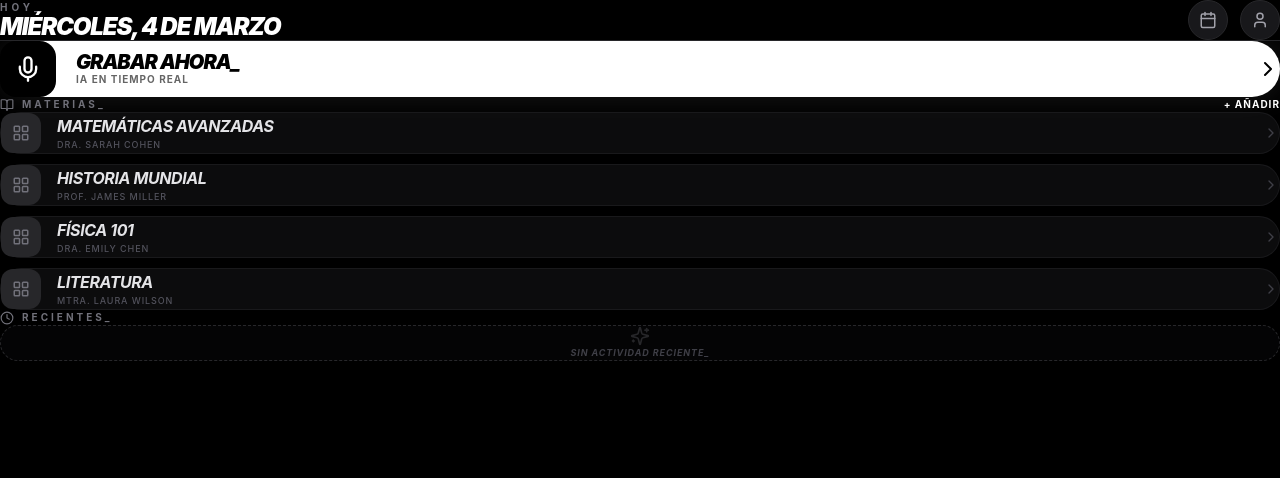
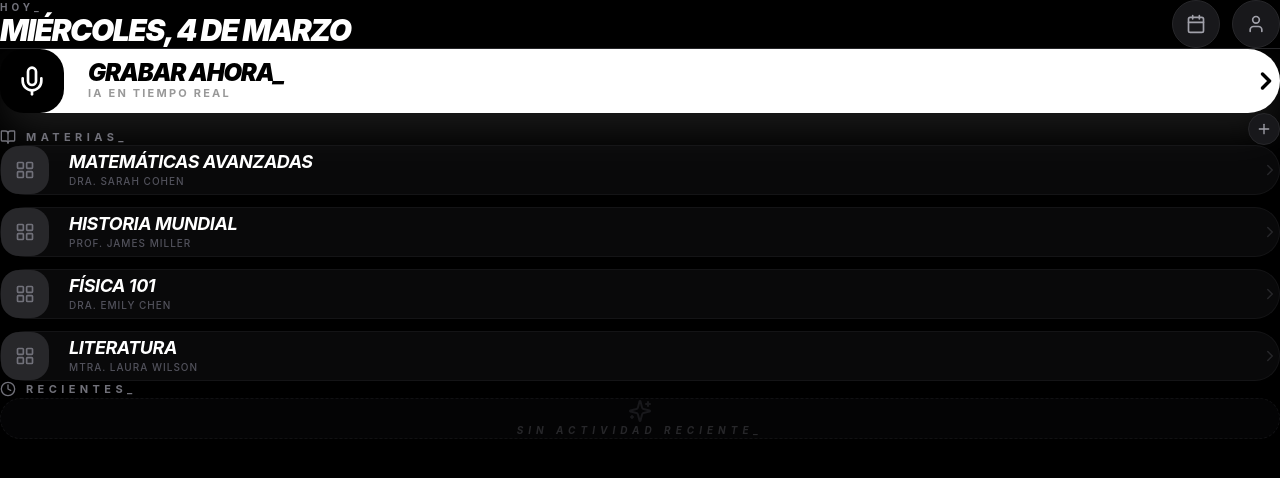
Before and after one commit to ekbfjefbfb/kiis, a React (Vite) app: page /dashboard in a window 1280 px wide. Shown: the top 478 px of the page. Built offline with nearby package versions, Linux system fonts and the light colour scheme; no server answers.

Commit message:
design: final ultra-minimalist engineering overhaul for dashboard, class detail and pwa manifest

```diff
--- a/src/app/pages/Dashboard.tsx
+++ b/src/app/pages/Dashboard.tsx
@@ -1,10 +1,9 @@
 import { useState } from "react";
 import { useNavigate } from "react-router";
 import {
-  Mic, Plus, Calendar, User, ChevronRight,
-  BookOpen, Sparkles, Clock, LayoutGrid
+  Mic, Calendar, User, ChevronRight,
+  BookOpen, Sparkles, Clock, LayoutGrid, Plus
 } from "lucide-react";
-import { motion } from "motion/react";
 import { CLASSES } from "../data/mock";
 import AddClassModal from "../components/AddClassModal";
 
@@ -21,89 +20,89 @@ export default function Dashboard() {
   return (
     <div className="min-h-screen w-full bg-black text-white font-sans flex flex-col pb-10" style={{ backgroundColor: '#000000' }}>
       {/* Header Minimalista - Jerarquía Nivel 1 */}
-      <header className="px-6 pt-14 pb-6 flex justify-between items-start sticky top-0 bg-black/80 backdrop-blur-md z-30">
+      <header className="px-6 pt-14 pb-8 flex justify-between items-start sticky top-0 bg-black/90 backdrop-blur-xl z-30">
         <div className="space-y-1">
           <p className="text-[10px] font-bold tracking-[0.4em] text-zinc-500 uppercase">Hoy_</p>
-          <h1 className="text-2xl font-black italic tracking-tighter uppercase leading-none">
+          <h1 className="text-3xl font-black italic tracking-tighter uppercase leading-none">
             {today}
           </h1>
         </div>
         <div className="flex gap-3">
-          <button onClick={() => navigate("/calendar")} className="w-10 h-10 rounded-full bg-zinc-900 border border-zinc-800 flex items-center justify-center active:scale-90 transition-all">
-            <Calendar size={18} className="text-zinc-400" />
+          <button onClick={() => navigate("/calendar")} className="w-12 h-12 rounded-full bg-zinc-900 border border-zinc-800 flex items-center justify-center active:scale-90 transition-all">
+            <Calendar size={20} className="text-zinc-400" />
           </button>
-          <button onClick={() => navigate("/profile")} className="w-10 h-10 rounded-full bg-zinc-900 border border-zinc-800 flex items-center justify-center active:scale-90 transition-all">
-            <User size={18} className="text-zinc-400" />
+          <button onClick={() => navigate("/profile")} className="w-12 h-12 rounded-full bg-zinc-900 border border-zinc-800 flex items-center justify-center active:scale-90 transition-all">
+            <User size={20} className="text-zinc-400" />
           </button>
         </div>
       </header>
 
-      <main className="flex-1 px-6 space-y-10">
+      <main className="flex-1 px-6 space-y-12">
         {/* Acción Principal - Jerarquía Nivel 2 */}
         <section>
           <button
             onClick={() => navigate("/live")}
-            className="w-full bg-white text-black p-6 rounded-[32px] flex items-center justify-between group active:scale-[0.98] transition-all shadow-[0_0_30px_rgba(255,255,255,0.1)]"
+            className="w-full bg-white text-black p-8 rounded-[40px] flex items-center justify-between group active:scale-[0.98] transition-all shadow-[0_20px_40px_rgba(255,255,255,0.1)]"
           >
-            <div className="flex items-center gap-5">
-              <div className="w-14 h-14 rounded-2xl bg-black flex items-center justify-center">
-                <Mic size={28} className="text-white" />
+            <div className="flex items-center gap-6">
+              <div className="w-16 h-16 rounded-[24px] bg-black flex items-center justify-center">
+                <Mic size={32} className="text-white" />
               </div>
               <div className="text-left">
-                <h2 className="text-xl font-black italic uppercase tracking-tighter leading-none">Grabar Ahora_</h2>
-                <p className="text-[10px] font-bold uppercase tracking-widest opacity-60 mt-1">IA en tiempo real</p>
+                <h2 className="text-2xl font-black italic uppercase tracking-tighter leading-none">Grabar Ahora_</h2>
+                <p className="text-[11px] font-bold uppercase tracking-[0.2em] opacity-40 mt-1.5">IA en tiempo real</p>
               </div>
             </div>
-            <ChevronRight size={24} />
+            <ChevronRight size={28} strokeWidth={3} />
           </button>
         </section>
 
         {/* Lista de Materias - Jerarquía Nivel 3 */}
-        <section className="space-y-4">
+        <section className="space-y-6">
           <div className="flex justify-between items-end px-2">
-            <div className="flex items-center gap-2 text-zinc-500">
-              <BookOpen size={14} />
-              <span className="text-[10px] font-bold uppercase tracking-[0.3em]">Materias_</span>
+            <div className="flex items-center gap-2.5 text-zinc-500">
+              <BookOpen size={16} />
+              <span className="text-[11px] font-bold uppercase tracking-[0.4em]">Materias_</span>
             </div>
             <button
               onClick={() => setShowAddClass(true)}
-              className="text-[10px] font-bold uppercase tracking-widest text-white/40 hover:text-white transition-colors"
+              className="w-8 h-8 rounded-full bg-zinc-900 border border-zinc-800 flex items-center justify-center active:scale-90 transition-all"
             >
-              + Añadir
+              <Plus size={16} className="text-zinc-400" />
             </button>
           </div>
 
-          <div className="grid grid-cols-1 gap-2.5">
+          <div className="grid grid-cols-1 gap-3">
             {CLASSES.map((cls) => (
               <button
                 key={cls.id}
                 onClick={() => navigate(`/class/${cls.id}`)}
-                className="w-full bg-zinc-900/50 border border-zinc-800/50 p-5 rounded-[24px] flex items-center justify-between group active:bg-zinc-800 transition-all"
+                className="w-full bg-zinc-900/40 border border-zinc-800/40 p-6 rounded-[32px] flex items-center justify-between group active:bg-zinc-800 transition-all"
               >
-                <div className="flex items-center gap-4">
-                  <div className="w-10 h-10 rounded-xl bg-zinc-800 flex items-center justify-center group-active:bg-zinc-700">
-                    <LayoutGrid size={18} className="text-zinc-500" />
+                <div className="flex items-center gap-5">
+                  <div className="w-12 h-12 rounded-[18px] bg-zinc-800 flex items-center justify-center group-active:bg-zinc-700">
+                    <LayoutGrid size={20} className="text-zinc-500" />
                   </div>
                   <div className="text-left">
-                    <h3 className="font-bold uppercase italic tracking-tight text-zinc-200">{cls.name}</h3>
-                    <p className="text-[9px] font-medium text-zinc-600 uppercase tracking-widest mt-0.5">{cls.professor}</p>
+                    <h3 className="text-lg font-bold uppercase italic tracking-tight text-white leading-tight">{cls.name}</h3>
+                    <p className="text-[10px] font-medium text-zinc-600 uppercase tracking-widest mt-1">{cls.professor}</p>
                   </div>
                 </div>
-                <ChevronRight size={16} className="text-zinc-700 group-hover:translate-x-1 transition-transform" />
+                <ChevronRight size={18} className="text-zinc-800 group-hover:translate-x-1 transition-transform" />
               </button>
             ))}
           </div>
         </section>
 
         {/* Estado Reciente - Jerarquía Nivel 4 */}
-        <section className="space-y-4">
-          <div className="flex items-center gap-2 text-zinc-500 px-2">
-            <Clock size={14} />
-            <span className="text-[10px] font-bold uppercase tracking-[0.3em]">Recientes_</span>
+        <section className="space-y-6">
+          <div className="flex items-center gap-2.5 text-zinc-500 px-2">
+            <Clock size={16} />
+            <span className="text-[11px] font-bold uppercase tracking-[0.4em]">Recientes_</span>
           </div>
-          <div className="bg-zinc-900/20 border border-dashed border-zinc-800 rounded-[24px] p-8 flex flex-col items-center justify-center text-center space-y-2">
-            <Sparkles size={20} className="text-zinc-800" />
-            <p className="text-[9px] font-bold uppercase tracking-widest text-zinc-700 italic">Sin actividad reciente_</p>
+          <div className="bg-zinc-900/20 border border-dashed border-zinc-800/40 rounded-[32px] p-12 flex flex-col items-center justify-center text-center space-y-4">
+            <Sparkles size={24} className="text-zinc-900" />
+            <p className="text-[10px] font-bold uppercase tracking-[0.5em] text-zinc-800 italic">Sin actividad reciente_</p>
           </div>
         </section>
       </main>
```
